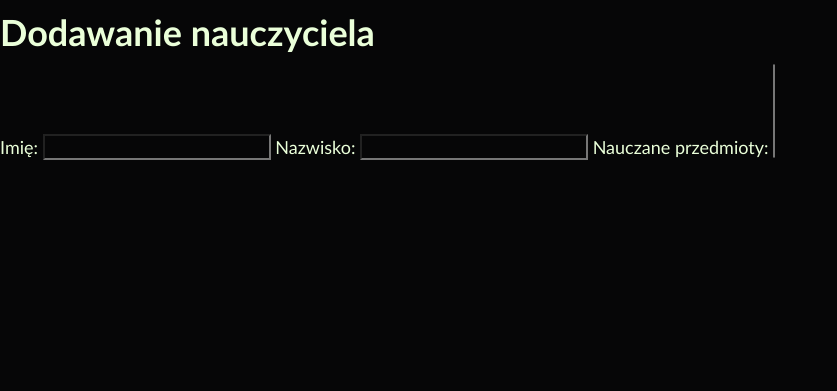
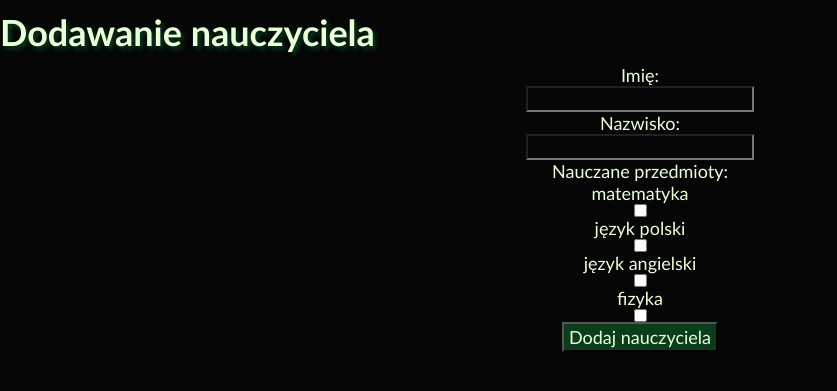
Before and after one commit to Zuzek16/UnterrichtApp, a PHP site: page /dodNau.php in a window 1280 px wide. Shown: the part 150-541 px from the top of the page, without its empty margins (0-837 px from the left). Run offline with PHP 8.4, Linux system fonts and the light colour scheme; data comes from the database, SQL or seed files in the repository; tables that the repository leaves empty hold one stand-in row (values such as "Sample post").

Commit message:
css and adding teacher

```diff
--- a/dodNau.php
+++ b/dodNau.php
@@ -7,38 +7,77 @@
     <link rel="stylesheet" href="styl.css">
 </head>
 <body>
+
+<a class="skip-link" href="#imie">Przejdź do głównej treści</a>
+
 <?php
 include_once ("func.php");
 addheader();
 //wraz z nauczyanym przedmiotem
-//mysqli_real_escape_string
-//!!HERE NOW  $_POST['tresc'] = mysqli_real_escape_string($conn, $_POST['tresc']);
-        // $_POST['autor'] = mysqli_real_escape_string($conn, $_POST['autor']);
 
         // $sql = "INSERT INTO `comment` (`id`, `content`, `user_id`) VALUES ('', '".htmlentities($_POST['tresc'])."', '".htmlentities($_POST['autor'])."');";
 ?>
 <h2 class="pageFunc">Dodawanie nauczyciela</h2>
 
 <form action="" method="POST">
+    <div class="dodNau">
+
     <label for="imie">Imię:</label>
-    <input type="text" name="imie" id="imie">
+    <input type="text" name="imie" id="imie" required>
 
     <label for="nazwisko">Nazwisko:</label>
-    <input type="text" name="nazwisko" id="nazwisko">
+    <input type="text" name="nazwisko" id="nazwisko" required>
 
-    <label for="nauPrzed">Nauczane przedmioty:</label>
-    <select multiple>
-        <?php
+    <label for="przedmioty">Nauczane przedmioty:</label>
+    <?php
+        include "conn.php"; include "getAll.php";
+        global $przedmiot;
 
-        ?>
-    </select>
-    <!-- or checkboxes? -->
-
-
-
+    foreach ($przedmiot as $el) {
+        echo "<label for='".$el['id']."'>".$el['nazwa']."</label>";
+        echo "<input type='checkbox' name='".$el['id']."' id='".$el['id']."' value='".$el['id']."'>";
+    }
+?>
+    <button type="submit">Dodaj nauczyciela</button>
+    </div>
 </form>
 
+<?php
+    if (isset($_POST['imie']) && trim($_POST['imie']) != "" && isset($_POST['nazwisko']) && trim($_POST['nazwisko']) != "") {
+        $setPrzed = [];
+        foreach ($przedmiot as $el) {
+                if (isset($_POST[$el['id']])) {
+                    array_push($setPrzed, $el['id']);
+                }
+        }
 
+        $imie = mysqli_real_escape_string($conn, trim($_POST['imie']));
+        $nazwisko = mysqli_real_escape_string($conn, trim($_POST['nazwisko']));
 
+        $sqlN = "INSERT INTO `nauczyciel` (`id`, `imie`, `nazwisko`) VALUES (NULL, '".htmlentities($imie)."', '".htmlentities($nazwisko)."')";
+
+        if (mysqli_query($conn, $sqlN)) {
+            echo "<p class='infZwrotna'>Pomyślnie dodano nowego nauczyciela do szkoły... Dodawanie nauczanych przedmiotów</p>";
+        } else {
+            echo "<p class='infZwrotna'>Nie udało się dodać nauczyciela.</p>";
+        }
+        $idNau = mysqli_insert_id($conn);
+        $sqlP = "";
+        foreach ($setPrzed as $idPrzed) {
+            $sqlPGlowny = "INSERT INTO `nauczany_przedmiot` (`id`, `id_przedmiotu`, `id_nauczyciela`) VALUES (NULL, '$idPrzed', '$idNau')";
+            $sqlPDrugi = ", (NULL, '$idPrzed', '$idNau')";
+            if ($sqlP == "") {
+                $sqlP .= $sqlPGlowny;
+            } else {
+                $sqlP .= $sqlPDrugi;
+            }
+        }
+        if (mysqli_query($conn, $sqlP)) {
+            echo "<p class='infZwrotna'>Pomyślnie dodano nauczane przedmioty.</p>";
+        } else {
+            echo "<p class='infZwrotna'>Wystąpił błąd podczas dodawnia nauczanych przedmiotów.</p>";
+        }
+    }
+?>
 </body>
 </html>
--- a/func.php
+++ b/func.php
@@ -10,11 +10,11 @@ function addheader ($includeIndexLink = true) {
 
           if ($includeIndexLink) {
                echo "<ul>
-               <li><a href='index.php'><img src='zdj/bialy_dom.png' alt=''></a></li>
+               <li><a href='index.php'><img class='icon'  src='zdj/bialy_dom.png' alt='ikona białego domu'></a></li>
           </ul>";
           } else {
                echo "<ul>
-               <li><a href='tworzPlan.php'><img src='zdj/plus.png' alt=''></a></li>
+               <li><a href='tworzPlan.php'><img class='icon' src='zdj/plus.png' alt='plus'></a></li>
           </ul>";
           }
 
--- a/getAll.php
+++ b/getAll.php
@@ -1,4 +1,5 @@
 <?php
+global $conn;
 $r_Sala = mysqli_query($conn, "SELECT * from sala");
 $sala = [];
 while ($row = mysqli_fetch_assoc($r_Sala)) array_push($sala, $row);
@@ -76,15 +77,9 @@ function defAddLekcjaTd($id, $dzien){
       $selectPrzedmiotId = "przedmiot".$dzien.$id;
       $przedmiotInputList[$licznikPIL] = $selectPrzedmiotId;
       $licznikPIL++;
-      // if ($przedmiotInputList == NULL) {
-
-      // }
-      // // $przedmiotInputList[] += $selectPrzedmiotId;
-      // array_push($przedmiotInputList, $selectPrzedmiotId);
 
       $selectSalaId = "sala".$dzien.$id;
       $selectNauId = "nauczyciel".$dzien.$id;
-      // $postPrzedmiot
 
       echo '<form action="" method="post">
       <label for="'.$selectPrzedmiotId.'">Przedmiot</label>
@@ -103,25 +98,18 @@ function defAddLekcjaTd($id, $dzien){
       foreach($przedmiot as $el){
             echo "<option value='".$el['nazwa']."'>".$el['nazwa']."</option>";
       }
-
     }
-
       if (isset($_POST[$selectPrzedmiotId]) ) {
-            //if this ends up not working as intended then scrap this and make the user input everyting without hints
-            // echo "<p>Wybrany przedmiot - ".$_POST['przedmiot']."</p>";
             if ($_POST[$selectPrzedmiotId] != "") {
                   echo "<p>Wybrany przedmiot - ".$_POST[$selectPrzedmiotId]."</p>";
-
                   echo  '<form action="" method="post">
                   <label for="'.$selectNauId.'">Nauczyciel: </label>
                   <select name="'.$selectNauId.'" id="'.$selectNauId.'">';
-
                   //! add an empty option to each
 
                   foreach (nauczycieleKtorzyUcza($_POST[$selectPrzedmiotId]) as $nau) {
                         echo "<option value='$nau'>".$nau."</option>";
                         }
-
                   echo '</select>
                   <label for="'.$selectSalaId.'">Sala</label>
                      <select name="'.$selectSalaId.'" id="'.$selectSalaId.'">';
@@ -129,16 +117,11 @@ function defAddLekcjaTd($id, $dzien){
                      foreach ($sala as $elSala) {
                         echo "<option value='".$elSala['numer']."'>".$elSala['numer']."</option>";
                         }
-
                   echo '</select>
-
                   <button type="submit">Zapisz lekcję</button>
                   </form>';
             } else {
-            //?do we need anythung here?
             }
-
-
       }
 
       if (isset($_POST[$selectSalaId]) && isset($_POST[$selectNauId]) ) {
@@ -146,12 +129,8 @@ function defAddLekcjaTd($id, $dzien){
             ($_POST[$selectNauId]) == "") {
                   # code...
             } else {
-
                   //normalnie, czyli dodajemy do tablicy że to jest już gotowe i jak wszytkie sa gotowe to finish (puste lekcje moga byc tylko na koncu a nie w środku)
-
             }
-
-
       }
 };
 ?>
--- a/styl.css
+++ b/styl.css
@@ -117,7 +117,18 @@ h1,h2,h3,h4,h5,h6 {
 }
 
 .pageFunc {
+    text-shadow: var(--kolor-akcent-ciemny) 3px 3px 4px ;
+}
 
+.dodNau {
+    display: flex;
+    flex-direction: column;
+    justify-content: center;
+    align-items: center;
+}
+
+.dodNau * {
+    max-width: 100%;
 }
 
 .main {
@@ -163,10 +174,38 @@ p:not(footer p) {
     margin: 0 60px 0 60px;
 }
 
-.button {
+button {
+    background-color: var(--kolor-akcent-ciemny);
+    padding: 2px 5px;
+}
+
+button:active {
     background-color: var(--kolor-akcent-jasny);
 }
 
+select[name="szkolaAktyw"] {
+    max-width: 50%;
+}
+
+:focus {
+    outline: var(--kolor-akcent-jasny) 5px solid;
+}
+
+.skip-link{
+    position: fixed;
+    top: 0;
+    left: 0;
+    right: 0;
+    text-align: center;
+    background-color: var(--kolor-tla);
+    color: var(--kolor-tekstu);
+    padding: 0.5rem;
+    translate:0 -150%;
+}
+
+.skip-link:focus {
+    translate: 0;
+}
 /* dwa czerne bloki z lewo prawo pod header */
 
 @media only screen and (max-width: 2600px) {
@@ -213,4 +252,8 @@ p:not(footer p) {
     :root {
         --wielkosc-tekstu: 22px;
     }
+
+    .icon {
+        display: none;
+    }
 }
--- a/tworzPlan.php
+++ b/tworzPlan.php
@@ -73,7 +73,7 @@ if ($tab == NULL) {
 } else {
 ?>
 <form action="" method="post">
-    <label for="szkolaAktyw">Dla ktorej szkoły chcesz zrobić plan?</label>
+    <label for="szkolaAktyw">Dla której szkoły chcesz zrobić plan?</label>
     <select name="szkolaAktyw" id="szkolaAktyw">
         <?php
         foreach($tab as $szkola){echo "<option value='".$szkola['nazwa']."'>".$szkola['nazwa']."</option>";}
```
